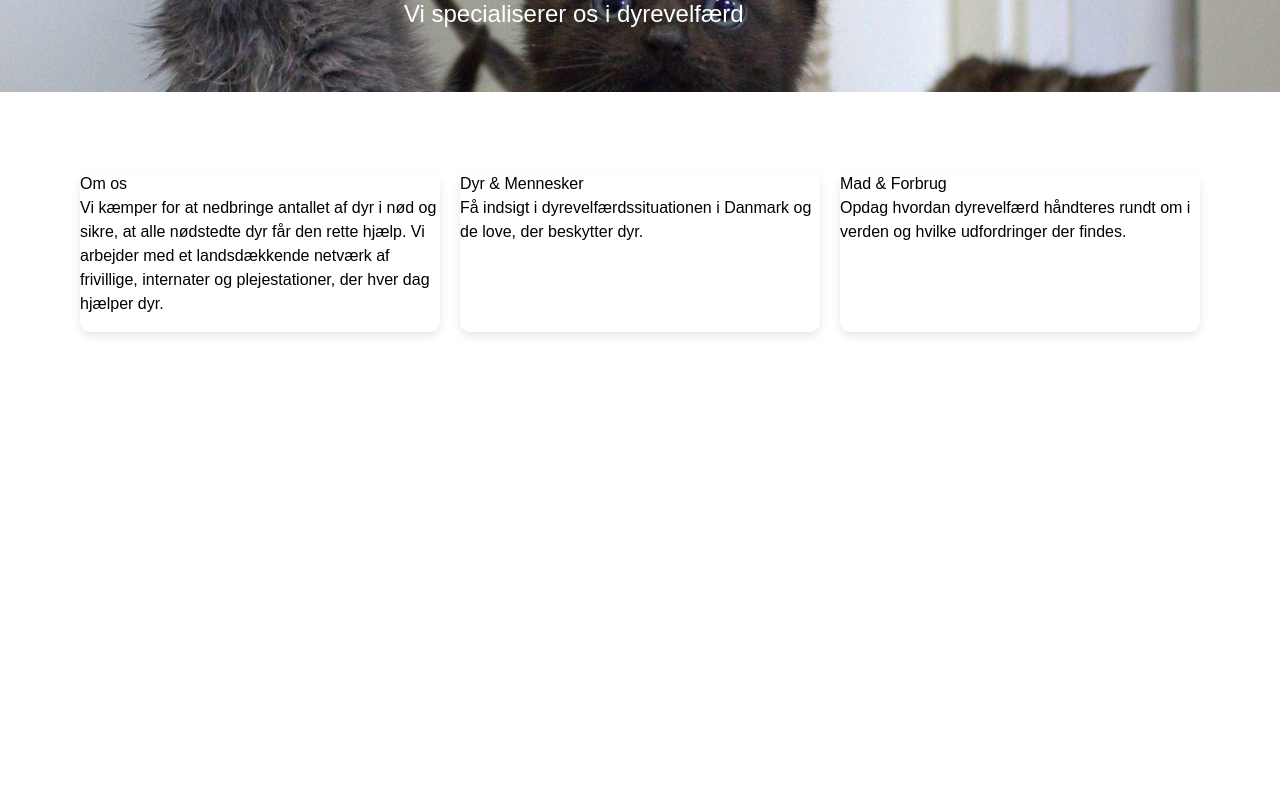
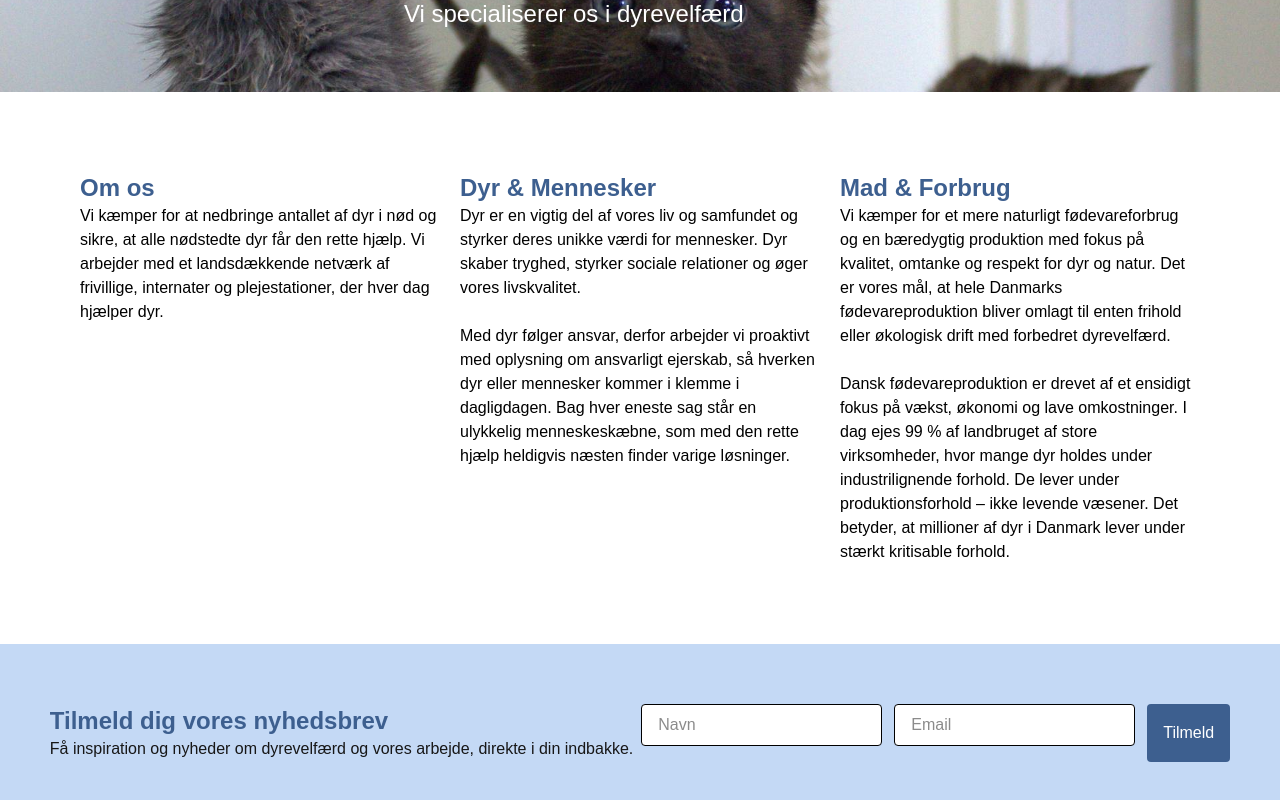
Before and after one commit to ConSIXten/dyrevelfaerd2, a Next.js app: page / in a window 1280 px wide. Shown: the part 280-1080 px from the top of the page. Before the commit the page ends 800 px from the top, so only its background shows below. Built offline with nearby package versions, Linux system fonts and the light colour scheme.

Commit message:
hero, nav og kort

```diff
--- a/app/page.js
+++ b/app/page.js
@@ -1,6 +1,7 @@
 import Header from "../components/header/Header";
 import Hero from "../components/hero/Hero";
 import CardsFp from "../components/cards-fp/CardsFp";
+import Nyhedsbrev from "../components/nyhedsbrev/Nyhedsbrev";
 
 export default function Home() {
   return (
@@ -9,6 +10,7 @@ export default function Home() {
         <Header />
         <Hero />
         <CardsFp />
+        <Nyhedsbrev />
       </main>
     </div>
   );
--- a/components/cards-fp/CardsFp.jsx
+++ b/components/cards-fp/CardsFp.jsx
@@ -6,16 +6,18 @@ export default function CardsFp() {
     return (
         <section className="grid-template mx-20 my-20 gap-5">
         <div className="card">
-            <h2>Om os</h2>
+            <h2 className="fp-font-color text-2xl font-bold">Om os</h2>
             <p>Vi kæmper for at nedbringe antallet af dyr i nød og sikre, at  alle nødstedte dyr får den rette hjælp. Vi arbejder med et landsdækkende netværk af frivillige, internater og plejestationer, der hver dag hjælper dyr.</p>
         </div>
         <div className="card">
-            <h2>Dyr & Mennesker</h2>
-            <p>Få indsigt i dyrevelfærdssituationen i Danmark og de love, der beskytter dyr.</p>
+            <h2 className="fp-font-color text-2xl font-bold">Dyr & Mennesker</h2>
+            <p>Dyr er en vigtig del af vores liv og samfundet og styrker deres unikke værdi for mennesker. Dyr skaber tryghed, styrker sociale relationer og øger vores livskvalitet.</p>
+            <p className="mt-6">Med dyr følger ansvar, derfor arbejder vi proaktivt med oplysning om ansvarligt ejerskab, så hverken dyr eller mennesker kommer i klemme i dagligdagen. Bag hver eneste sag står en ulykkelig menneskeskæbne, som med den rette hjælp heldigvis næsten finder varige løsninger.</p>
         </div>
         <div className="card">
-            <h2>Mad & Forbrug</h2>
-            <p>Opdag hvordan dyrevelfærd håndteres rundt om i verden og hvilke udfordringer der findes.</p>
+            <h2 className="fp-font-color text-2xl font-bold">Mad & Forbrug</h2>
+            <p>Vi kæmper for et mere naturligt fødevareforbrug og en bæredygtig produktion med fokus på kvalitet, omtanke og respekt for dyr og natur. Det er vores mål, at hele Danmarks fødevareproduktion bliver omlagt til enten frihold eller økologisk drift med forbedret dyrevelfærd.</p>
+            <p className="mt-6">Dansk fødevareproduktion er drevet af et ensidigt fokus på vækst, økonomi og lave omkostninger. I dag ejes 99 % af landbruget af store virksomheder, hvor mange dyr holdes under industrilignende forhold. De lever under produktionsforhold – ikke levende væsener. Det betyder, at millioner af dyr i Danmark lever under stærkt kritisable forhold. </p>
         </div>
         </section>
     );
--- a/components/cards-fp/cardsFp.css
+++ b/components/cards-fp/cardsFp.css
@@ -8,11 +8,13 @@
 
 .card {
     width: fit-content;
-    height: 10rem;
+    height: auto;
     background-color: #fff;
-    border-radius: 10px;
-    box-shadow: 0 4px 8px rgba(0, 0, 0, 0.1);
     overflow: hidden;
     color: black;
     transition: transform 0.3s ease, box-shadow 0.3s ease;
 }
+
+.fp-font-color{
+    color: #3D5F8F;
+}
--- /dev/null
+++ b/components/nyhedsbrev/Nyhedsbrev.jsx
@@ -0,0 +1,32 @@
+import nyhedsbrev from "./nyhedsbrev.css";
+
+export default function Nyhedsbrev() {
+    return (
+        <div className="nyheds-bg py-15 px-10">
+            <div className="flex justify-center items-center gap-2">
+                <div>
+                <h2 className="font-bold nyhedsbrev-font-color text-2xl">Tilmeld dig vores nyhedsbrev</h2>
+                <p className="">Få inspiration og nyheder om dyrevelfærd og vores arbejde, direkte i din indbakke.</p>
+                </div>
+                <form className="flex space-y-4 gap-3">
+                    <input
+                        type="text"
+                        placeholder="Navn"
+                        className="border border-black rounded px-4 py-2 focus:outline-none focus:ring bg-white"
+                    />
+                    <input
+                        type="email"
+                        placeholder="Email"
+                        className="border border-black rounded px-4 py-2 focus:outline-none focus:ring  bg-white"
+                    />
+                    <button
+                        type="submit"
+                        className="bg-[#3D5F8F] text-white rounded px-4 hover:bg-[#2C4A6E] transition duration-300"
+                    >
+                        Tilmeld
+                    </button>
+                </form>
+            </div>
+        </div>
+    );
+}
--- /dev/null
+++ b/components/nyhedsbrev/nyhedsbrev.css
@@ -0,0 +1,6 @@
+.nyheds-bg{
+    background-color: #C4D9F5;
+}
+.nyhedsbrev-font-color{
+    color: #3D5F8F;
+}
```
Also changed, not shown: components/hero/Hero.jsx (indentation only).
